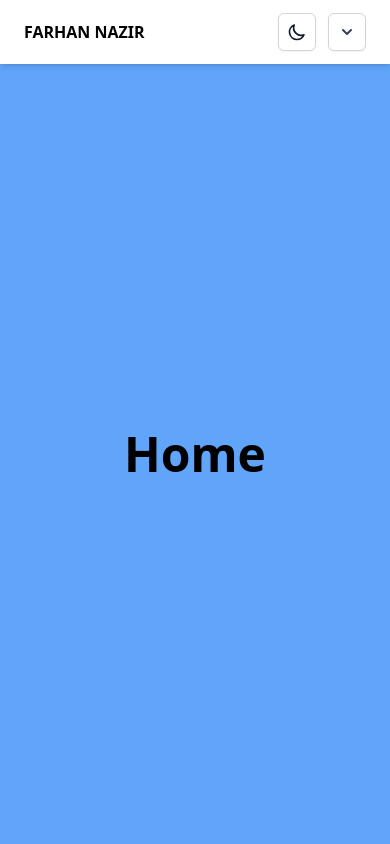
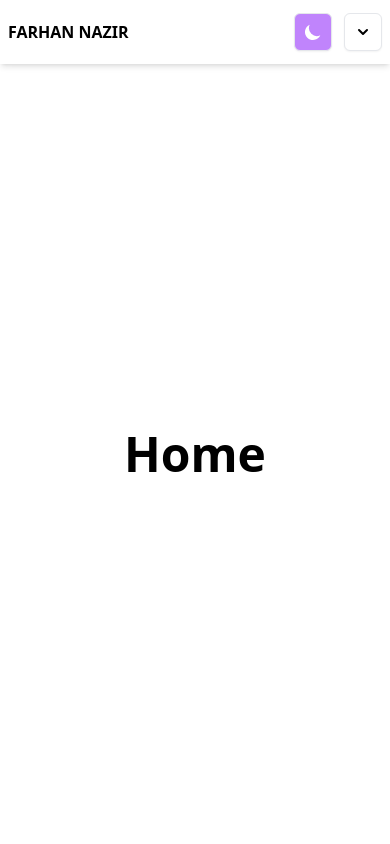
Before and after one commit to FarhanNazir/portfolio-website, a React (Vite) app: page / in a window 390 px wide. Shown: the top 844 px of the page. Built offline with nearby package versions, Linux system fonts and the light colour scheme.

Commit message:
fix the icon and dark mode

```diff
--- a/package.json
+++ b/package.json
@@ -9,7 +9,6 @@
   },
   "dependencies": {
     "@headlessui/react": "^1.6.4",
-    "@heroicons/react": "^1.0.6",
     "react": "^18.0.0",
     "react-dom": "^18.0.0"
   },
--- a/src/App.jsx
+++ b/src/App.jsx
@@ -4,25 +4,27 @@ function App() {
   return (
     <div>
       <Header />
+      <div className=" transition-colors duration-700 dark:bg-cyan-700 ">
         <section
-        className="min-h-[calc(100vh-64px)] bg-blue-400 font-bold flex items-center justify-center"
+          className="min-h-[calc(100vh-64px)]  font-bold flex items-center justify-center"
           id="home"
         >
           <h1 className="text-5xl">Home</h1>
         </section>
         <section
-        className="min-h-[calc(100vh-64px)]  bg-red-400 font-bold flex items-center justify-center"
+          className="min-h-[calc(100vh-64px)]  font-bold flex items-center justify-center"
           id="work"
         >
           <h1 className="text-5xl">Work</h1>
         </section>
         <section
-        className="min-h-[calc(100vh-64px)]  bg-yellow-300 transition-colors duration-700 dark:bg-purple-400 font-bold flex items-center justify-center"
+          className="min-h-[calc(100vh-64px)]   font-bold flex items-center justify-center"
           id="about"
         >
           <h1 className="text-5xl">About</h1>
         </section>
       </div>
+    </div>
   );
 }
 
--- a/src/component/Header.jsx
+++ b/src/component/Header.jsx
@@ -1,6 +1,5 @@
 import React, { useState, Fragment } from "react";
 import { Menu, Transition } from "@headlessui/react";
-import { ChevronDownIcon } from "@heroicons/react/solid";
 import useDarkMode from "../useDarkMode";
 
 function classNames(...classes) {
@@ -22,7 +21,7 @@ const Header = () => {
   };
 
   return (
-    <nav className=" mx-auto px-6 md:px-20 dark:text-cyan-300 shadow-md sticky top-0 bg-white transition-colors duration-700 dark:bg-gray-900 ">
+    <nav className=" mx-auto px-2 md:px-20 dark:text-cyan-300 shadow-md sticky top-0 bg-white transition-colors duration-700 dark:bg-gray-900 ">
       <div className="flex items-center justify-between h-16">
         <div className="font-bold text-base  ">FARHAN NAZIR</div>
         <div className="flex items-center md:space-x-6 space-x-3">
@@ -49,45 +48,46 @@ const Header = () => {
               About
             </a>
           </div>
-          <div className="inline-flex justify-center w-full rounded-md border border-gray-300 shadow-sm p-0.75 bg-white text-sm font-medium text-gray-700 hover:bg-gray-50 focus:outline-none focus:ring-2 focus:ring-offset-2 focus:ring-offset-gray-100 focus:ring-indigo-500">
+          <div className="inline-flex justify-center w-full rounded-md border shadow-sm p-0.75  dark:bg-orange-300 bg-purple-400 text-sm font-medium text-gray-700">
             {colorTheme === "light" ? (
+              <button onClick={() => setTheme("light")}>
                 <svg
-                onClick={() => setTheme("light")}
                   xmlns="http://www.w3.org/2000/svg"
-                className="h-[20px] w-[20px] m-2  "
-                fill="none"
-                viewBox="0 0 24 24"
-                stroke="currentColor"
+                  fill="currentColor"
+                  className="h-[20px] w-[20px] m-2 "
+                  viewBox="0 0 16 16"
                 >
-                <path
-                  strokeLinecap="round"
-                  strokeLinejoin="round"
-                  strokeWidth={2}
-                  d="M9.663 17h4.673M12 3v1m6.364 1.636l-.707.707M21 12h-1M4 12H3m3.343-5.657l-.707-.707m2.828 9.9a5 5 0 117.072 0l-.548.547A3.374 3.374 0 0014 18.469V19a2 2 0 11-4 0v-.531c0-.895-.356-1.754-.988-2.386l-.548-.547z"
-                />
+                  <path d="M8 11a3 3 0 1 1 0-6 3 3 0 0 1 0 6zm0 1a4 4 0 1 0 0-8 4 4 0 0 0 0 8zM8 0a.5.5 0 0 1 .5.5v2a.5.5 0 0 1-1 0v-2A.5.5 0 0 1 8 0zm0 13a.5.5 0 0 1 .5.5v2a.5.5 0 0 1-1 0v-2A.5.5 0 0 1 8 13zm8-5a.5.5 0 0 1-.5.5h-2a.5.5 0 0 1 0-1h2a.5.5 0 0 1 .5.5zM3 8a.5.5 0 0 1-.5.5h-2a.5.5 0 0 1 0-1h2A.5.5 0 0 1 3 8zm10.657-5.657a.5.5 0 0 1 0 .707l-1.414 1.415a.5.5 0 1 1-.707-.708l1.414-1.414a.5.5 0 0 1 .707 0zm-9.193 9.193a.5.5 0 0 1 0 .707L3.05 13.657a.5.5 0 0 1-.707-.707l1.414-1.414a.5.5 0 0 1 .707 0zm9.193 2.121a.5.5 0 0 1-.707 0l-1.414-1.414a.5.5 0 0 1 .707-.707l1.414 1.414a.5.5 0 0 1 0 .707zM4.464 4.465a.5.5 0 0 1-.707 0L2.343 3.05a.5.5 0 1 1 .707-.707l1.414 1.414a.5.5 0 0 1 0 .708z" />
                 </svg>
+              </button>
             ) : (
+              <button onClick={() => setTheme("dark")}>
                 <svg
-                onClick={() => setTheme("dark")}
                   xmlns="http://www.w3.org/2000/svg"
-                className="h-[20px] w-[20px] m-2  text-gray-900"
-                fill="none"
-                viewBox="0 0 24 24"
-                stroke="currentColor"
+                  className="h-[20px] w-[20px] m-2 "
+                  viewBox="0 0 20 20"
+                  fill="white"
                 >
-                <path
-                  strokeLinecap="round"
-                  strokeLinejoin="round"
-                  strokeWidth={2}
-                  d="M20.354 15.354A9 9 0 018.646 3.646 9.003 9.003 0 0012 21a9.003 9.003 0 008.354-5.646z"
-                />
+                  <path d="M17.293 13.293A8 8 0 016.707 2.707a8.001 8.001 0 1010.586 10.586z" />
                 </svg>
+              </button>
             )}
           </div>
           <Menu as="div" className="md:hidden relative inline-block text-left">
             <div>
-              <Menu.Button className="inline-flex justify-center w-full rounded-md border border-gray-300 shadow-sm p-0.75 bg-white text-sm font-medium text-gray-700 hover:bg-gray-50 focus:outline-none focus:ring-2 focus:ring-offset-2 focus:ring-offset-gray-100 focus:ring-indigo-500">
-                <ChevronDownIcon className=" h-[20px] w-[20px] m-2 " />
+              <Menu.Button className="inline-flex justify-center w-full rounded-md border shadow-sm p-0.75 transition-colors duration-700  dark:bg-gray-900  bg-white text-sm font-medium text-gray-700 hover:bg-gray-50 focus:outline-none focus:ring-2 focus:ring-offset-2 focus:ring-offset-gray-100 focus:ring-indigo-500">
+                <svg
+                  xmlns="http://www.w3.org/2000/svg"
+                  className="h-[20px] w-[20px] m-2 "
+                  viewBox="0 0 20 20"
+                  fill={colorTheme === "light" ? "white" : "black"}
+                >
+                  <path
+                    fillRule="evenodd"
+                    d="M5.293 7.293a1 1 0 011.414 0L10 10.586l3.293-3.293a1 1 0 111.414 1.414l-4 4a1 1 0 01-1.414 0l-4-4a1 1 0 010-1.414z"
+                    clipRule="evenodd"
+                  />
+                </svg>
               </Menu.Button>
             </div>
 
```
Also changed, not shown: src/img/logo.png (deleted), 1 other file (tests, documents, lock files or other folders). Lines whose indentation alone changed are shown as unchanged.
